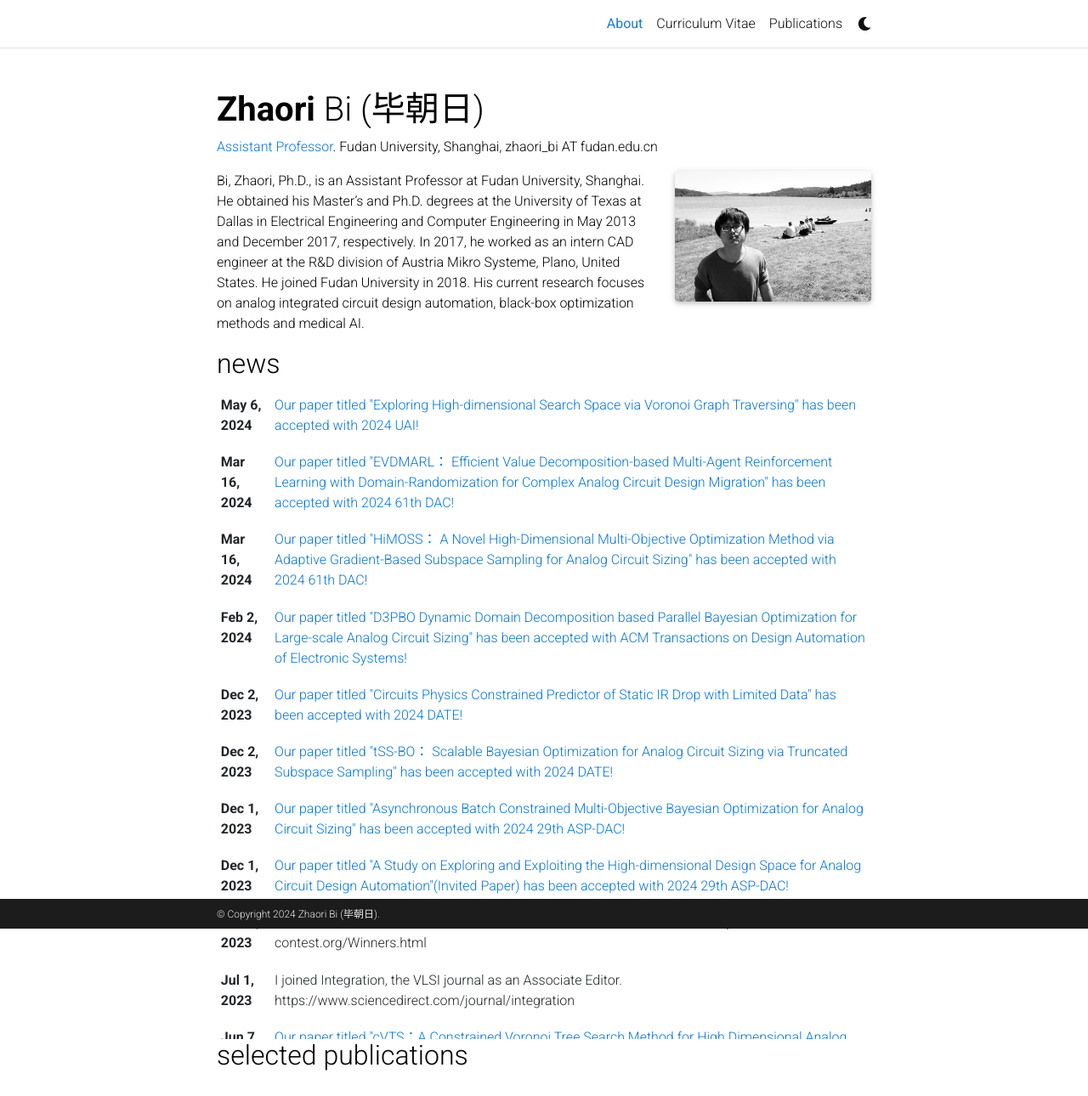
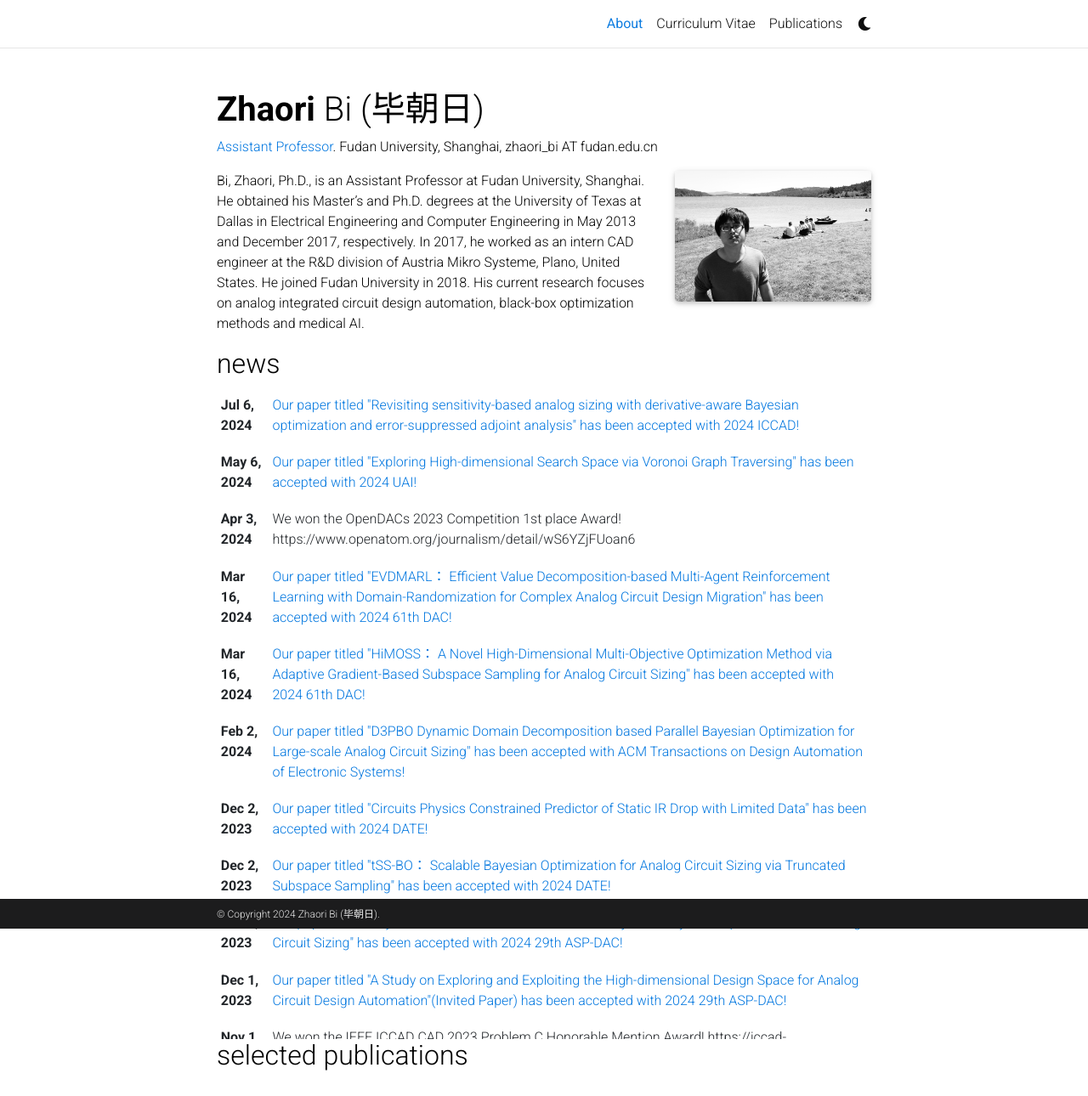
Before and after one commit to bzr2915/bzr2915, a Jekyll site: the page built from _pages/about.md, in a window 1280 px wide, cut to the strip 0-1290 px from the top of the page. Shown: the whole strip at 85% size. Built offline with Jekyll 4.4.1, drawn with Linux system fonts in a browser that asks for light colours; full-size pictures stand in for the smaller copies a plugin makes; comment, search, counter and statistics services are not loaded; a style sheet for code colours, icons or effects is not loaded.

Commit message:
update info

```diff
--- a/_news/A_10.md
+++ b/_news/A_10.md
@@ -5,4 +5,13 @@
 inline: false
 related_posts: false
 ---
-Abstract: TBA
+Abstract: This study presents a novel high-dimensional multi-objective optimization method via adaptive gradient-based subspace sampling for analog circuit sizing. To handle constrained multi-objective optimization, we exploit promising regions from a non-crowded Pareto front, with lightweight Bayesian optimization (BO) based on a novel approximate constrained expected hyper-volume improvement. This lightweight BO is computational efficient with constant complexity concerning simulation numbers. To tackle high-dimensional challenges, we reduce the effective dimensionality around promising regions by sampling candidates in an adaptive subspace. The subspace is constructed with gradients and previous success steps with their significance decaying over iterations. The gradients are approximated by sparse regression without additional simulations. The experiments on synthetic benchmarks and analog circuits illustrate advantages of the proposed method over Bayesian and evolutionary baselines.
+
+<div class="row">
+    <div class="col-sm mt-3 mt-md-0">
+        {% include figure.html path="assets/img/DAC24_HIMOSS.png" title="example image" class="img-fluid rounded z-depth-1" %}
+    </div>
+</div>
+<div class="caption">
+    Our poster in DAC 2024.
+</div>
--- /dev/null
+++ b/_news/A_12.md
@@ -0,0 +1,8 @@
+---
+layout: post
+title: Our paper titled "Revisiting sensitivity-based analog sizing with derivative-aware Bayesian optimization and error-suppressed adjoint analysis" has been accepted with 2024 ICCAD!
+date: 2024-07-06 16:11:00-0400
+inline: false
+related_posts: false
+---
+Abstract: TBA
--- a/_news/A_9.md
+++ b/_news/A_9.md
@@ -5,4 +5,13 @@
 inline: false
 related_posts: false
 ---
-Abstract: TBA
+Abstract: Automated analog circuit design migration significantly alleviates the burden on designers in circuit sizing under various operating conditions. Conventional methods model the migration problem as black-box optimization, requiring excessive iterations of costly simulations to converge. Reinforcement learning exhibits significant promise in transfer learning, as it enables the generation of circuits that fulfill specifications efficiently. The paper proposes a novel value decomposition-based multi-agent reinforcement learning framework, aiming to model complex analog circuits and eliminate the need for manually defined specifications of sub-circuits for new operating conditions. Additionally, it incorporates domain randomization techniques to efficiently generate circuits that meet unforeseen scenarios with minimal simulations. Experiment demonstrates that our algorithm can efficiently generate circuits meeting specifications under new operating conditions in few number of steps, outperforming state-of-the-art methods.
+
+<div class="row">
+    <div class="col-sm mt-3 mt-md-0">
+        {% include figure.html path="assets/img/DAC24_RL.jpg" title="example image" class="img-fluid rounded z-depth-1" %}
+    </div>
+</div>
+<div class="caption">
+    Our poster in DAC 2024.
+</div>
```
Also changed, not shown: _news/A_13.md (added, +9 -0 lines), 2 other files.
